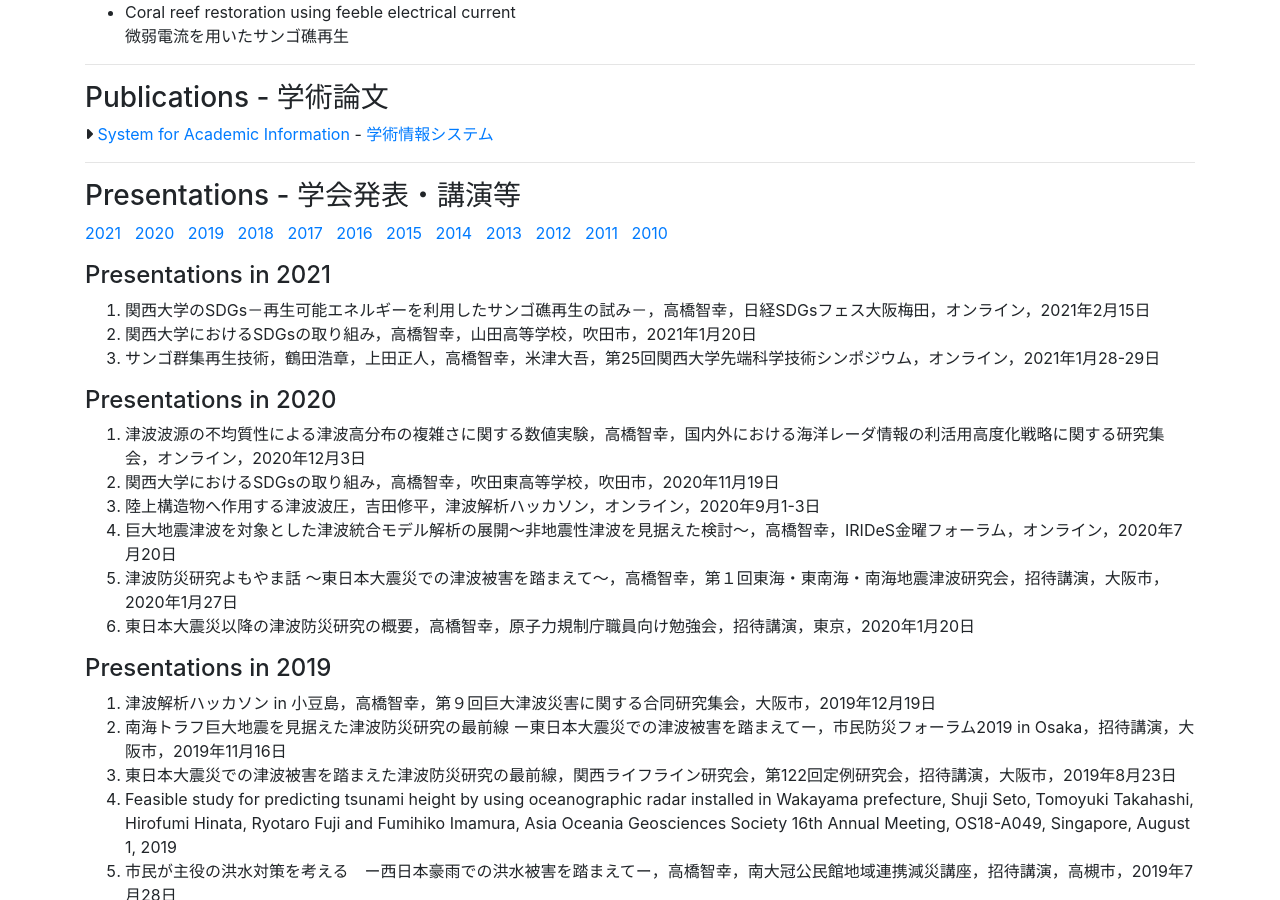
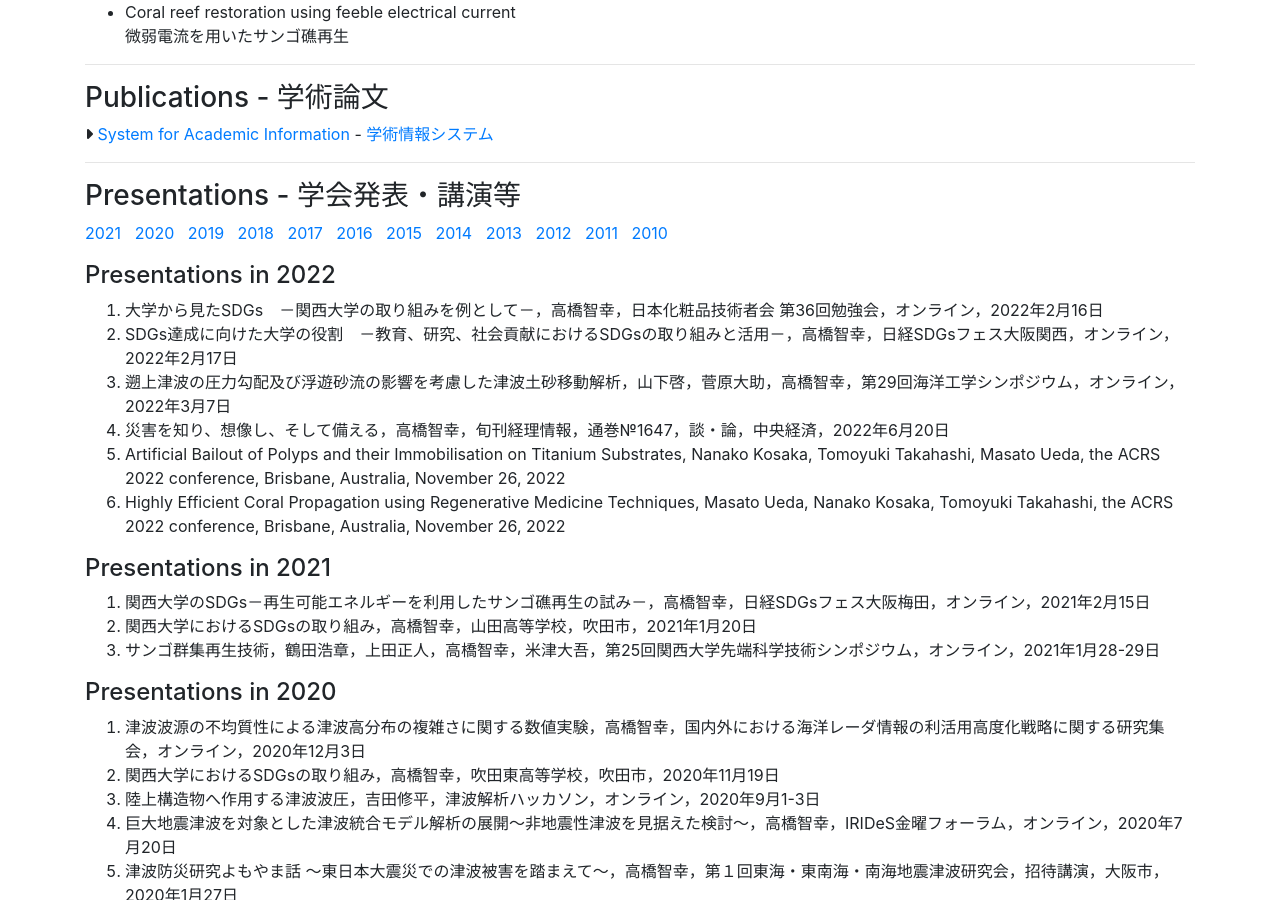
Before and after one commit to tkhslab/tkhslab.github.io, a Jekyll site: the page built from research.md, in a window 1280 px wide and 900 px high, scrolled down 732 px. Built offline with Jekyll 4.4.1, drawn with Linux system fonts in a browser that asks for light colours; nearby versions of some CDN libraries.

Commit message:
add presentations in 2022

```diff
--- a/research.md
+++ b/research.md
@@ -36,6 +36,14 @@ title: Research
 
 ### Presentations - 学会発表・講演等
 [2021](#lectures-in-2021) &nbsp; [2020](#lectures-in-2020) &nbsp; [2019](#lectures-in-2019) &nbsp; [2018](#lectures-in-2018) &nbsp; [2017](#lectures-in-2017) &nbsp; [2016](#lectures-in-2016) &nbsp; [2015](#lectures-in-2015) &nbsp; [2014](#lectures-in-2014) &nbsp; [2013](#lectures-in-2013) &nbsp; [2012](#lectures-in-2012) &nbsp; [2011](#lectures-in-2011) &nbsp; [2010](#lectures-in-2010)
+
+#### Presentations in 2022
+0. 大学から見たSDGs　－関西大学の取り組みを例として－，高橋智幸，日本化粧品技術者会 第36回勉強会，オンライン，2022年2月16日
+0. SDGs達成に向けた大学の役割　－教育、研究、社会貢献におけるSDGsの取り組みと活用－，高橋智幸，日経SDGsフェス大阪関西，オンライン，2022年2月17日
+0. 遡上津波の圧力勾配及び浮遊砂流の影響を考慮した津波土砂移動解析，山下啓，菅原大助，高橋智幸，第29回海洋工学シンポジウム，オンライン，2022年3月7日
+0. 災害を知り、想像し、そして備える，高橋智幸，旬刊経理情報，通巻№1647，談・論，中央経済，2022年6月20日
+0. Artificial Bailout of Polyps and their Immobilisation on Titanium Substrates, Nanako Kosaka, Tomoyuki Takahashi, Masato Ueda, the ACRS 2022 conference, Brisbane, Australia, November 26, 2022
+0. Highly Efficient Coral Propagation using Regenerative Medicine Techniques, Masato Ueda, Nanako Kosaka, Tomoyuki Takahashi, the ACRS 2022 conference, Brisbane, Australia,  November 26, 2022
 
 #### Presentations in 2021
 0. 関西大学のSDGs－再生可能エネルギーを利用したサンゴ礁再生の試み－，高橋智幸，日経SDGsフェス大阪梅田，オンライン，2021年2月15日
```
